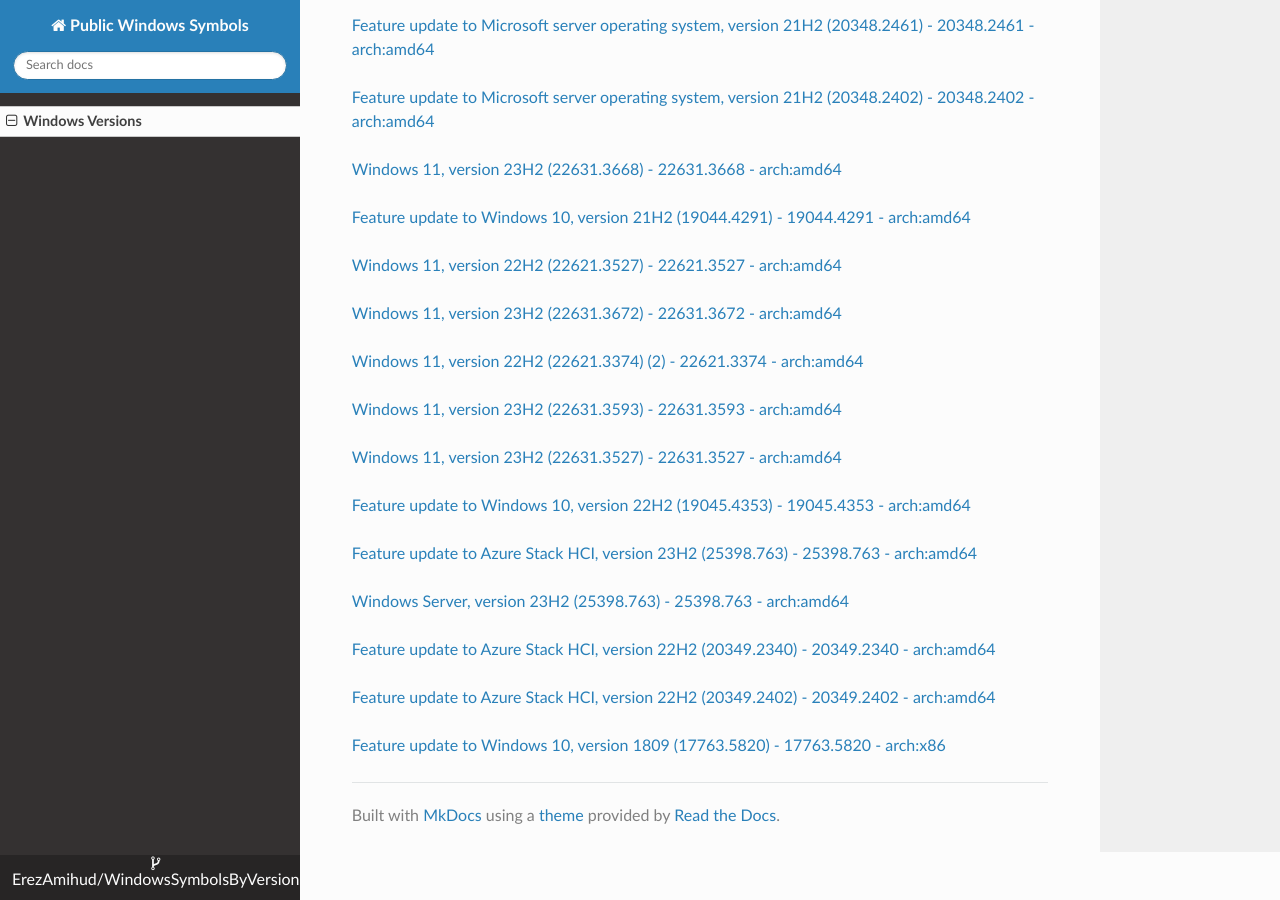
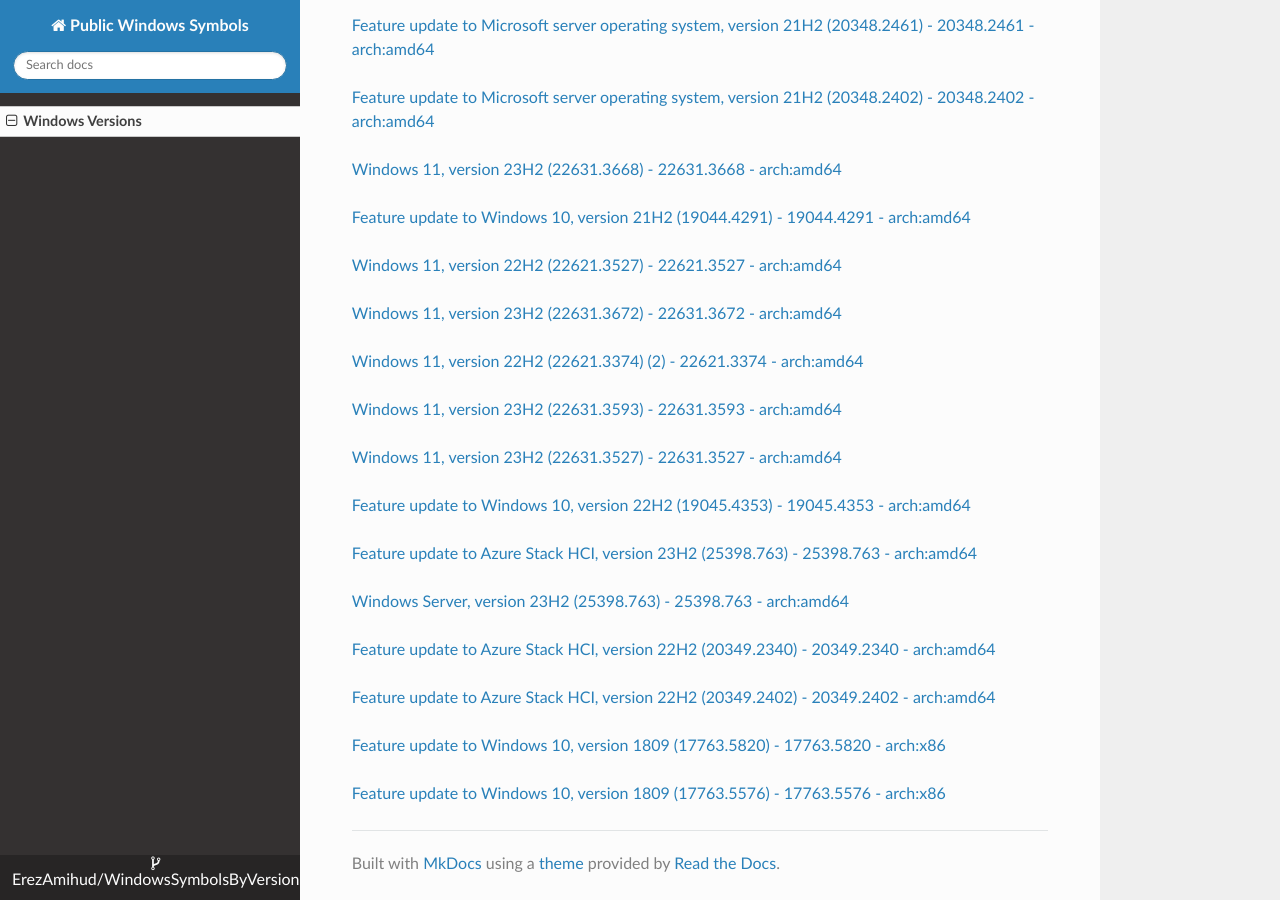
Before and after one commit to ErezAmihud/WindowsSymbolsByVersion, an MkDocs documentation site: the page built from docs/index.md, in a window 1280 px wide and 900 px high, scrolled down 15485 px. Built offline with MkDocs 1.6.1, drawn with Linux system fonts in a browser that asks for light colours; nearby versions of some CDN libraries.

Commit message:
Automated commit, add manifest for adcb52f6-a73f-4eb4-8c40-6e6f0c7bb66e

```diff
--- a/docs/index.md
+++ b/docs/index.md
@@ -832,3 +832,6 @@
 
 
 [Feature update to Windows 10, version 1809 (17763.5820) - 17763.5820 - arch:x86](https://github.com/ErezAmihud/WindowsSymbolsByVersion/blob/main/manifests/7b7b462e-4fd8-48ac-8926-3e9e3206caad.manifest)
+
+
+[Feature update to Windows 10, version 1809 (17763.5576) - 17763.5576 - arch:x86](https://github.com/ErezAmihud/WindowsSymbolsByVersion/blob/main/manifests/adcb52f6-a73f-4eb4-8c40-6e6f0c7bb66e.manifest)
```
Also changed, not shown: process_builds.json (+1 -1 lines), 1 other file.
